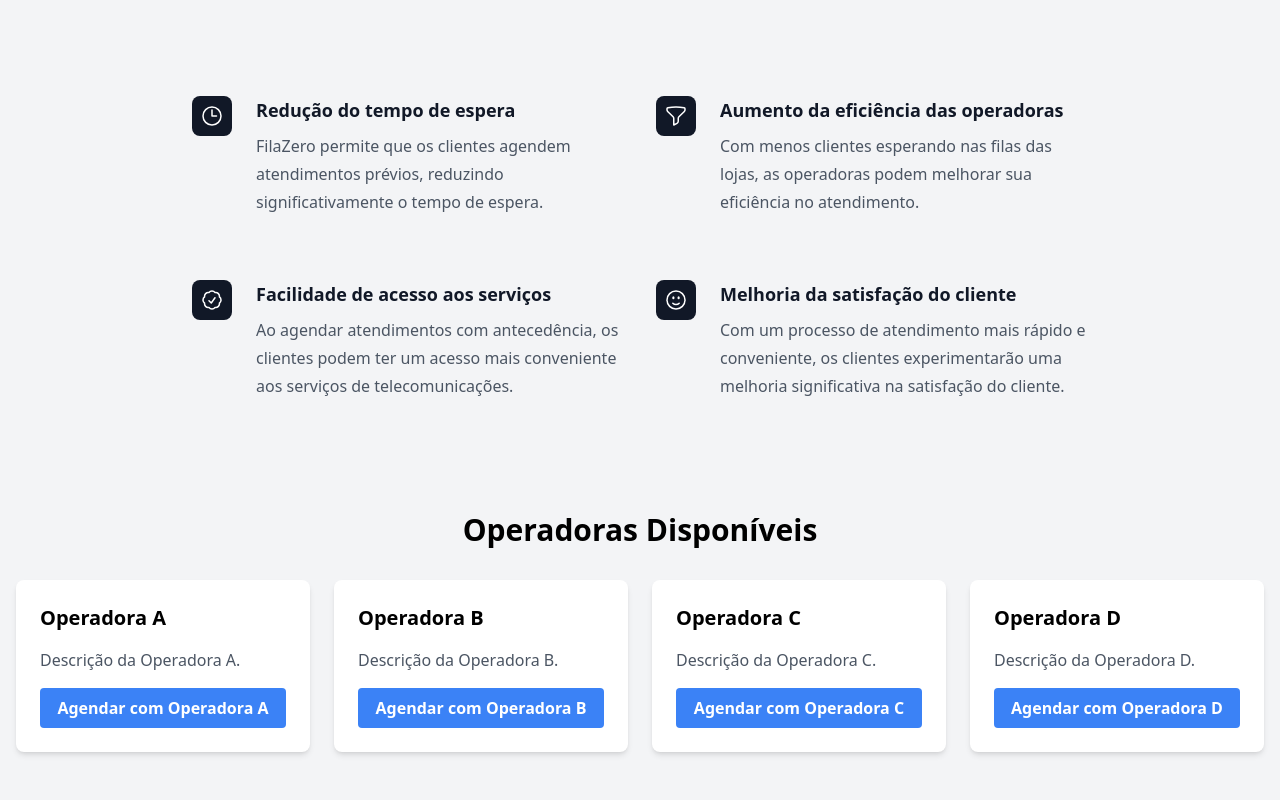
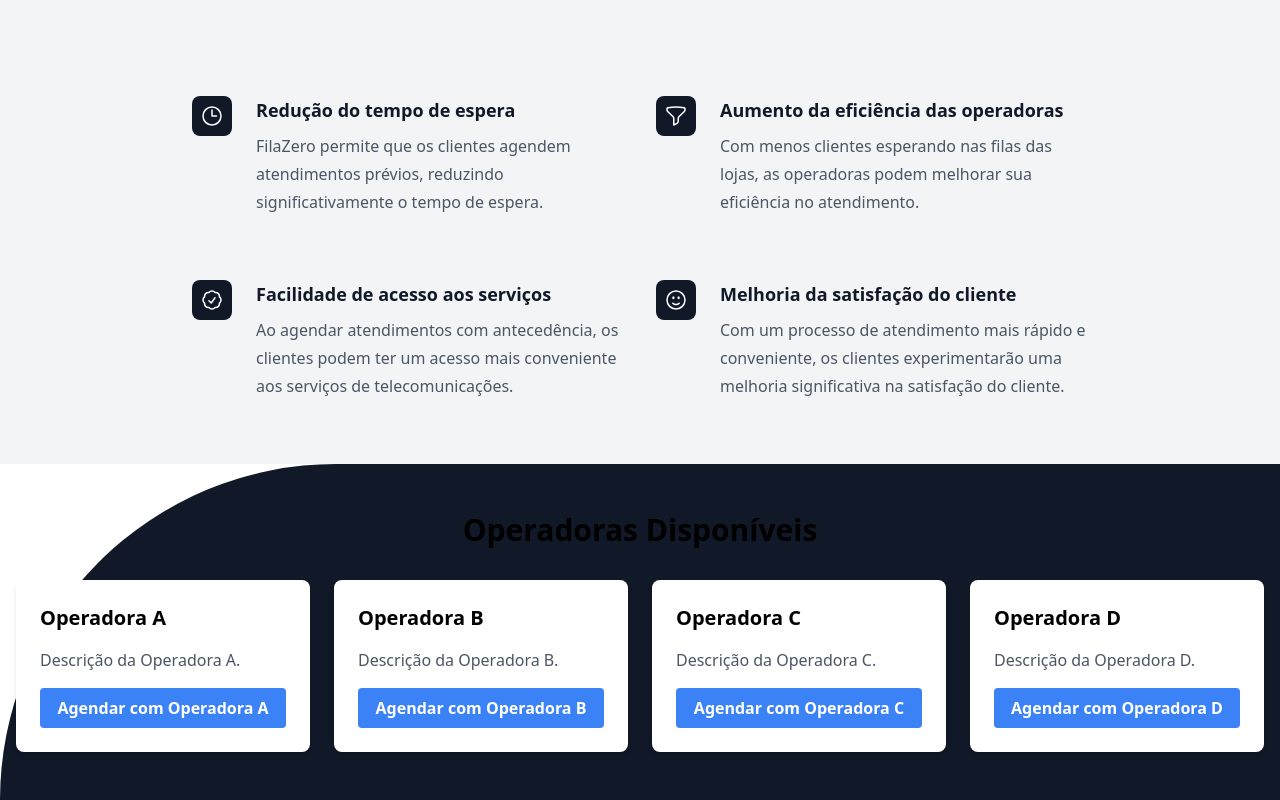
Before and after one commit to leehendrick/fila-zero, a Nuxt app in the folder nuxt-app/: page / in a window 1280 px wide. Shown: the part 716-1516 px from the top of the page. Built offline with nearby package versions, Linux system fonts and the light colour scheme.

Commit message:
update file

```diff
--- a/nuxt-app/pages/index.vue
+++ b/nuxt-app/pages/index.vue
@@ -345,7 +345,7 @@
       </div>
     </div>
   </section>
-  <section class="py-12 bg-gray-100">
+  <section class="py-12 bg-gray-900 rounded-tl-full">
     <div class="container mx-auto px-4">
       <h2 class="text-3xl font-bold text-center mb-8">
         Operadoras Disponíveis
```
